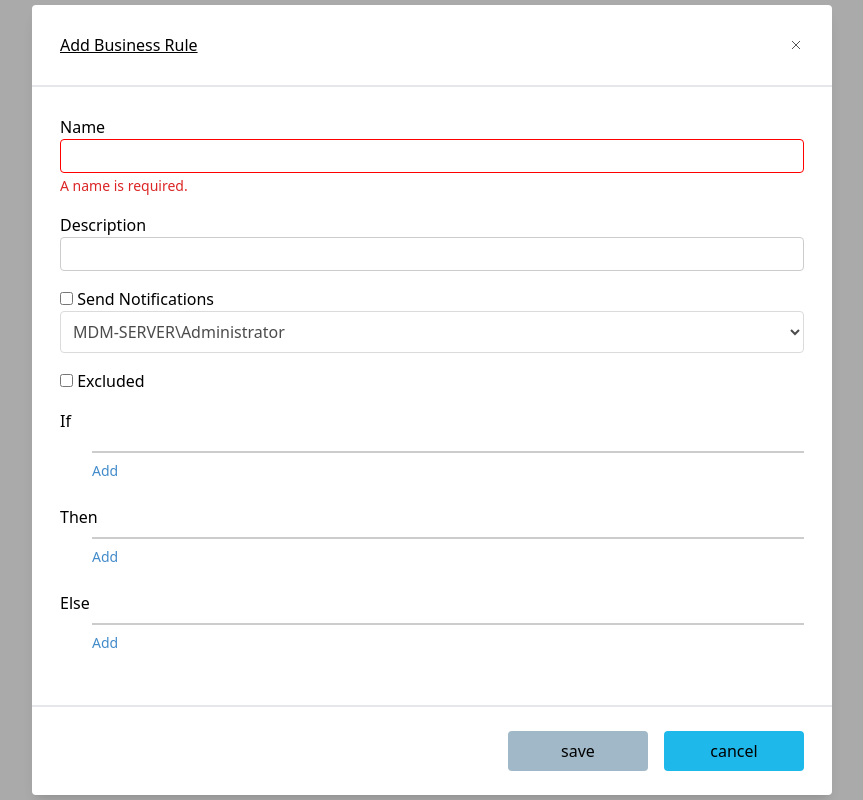
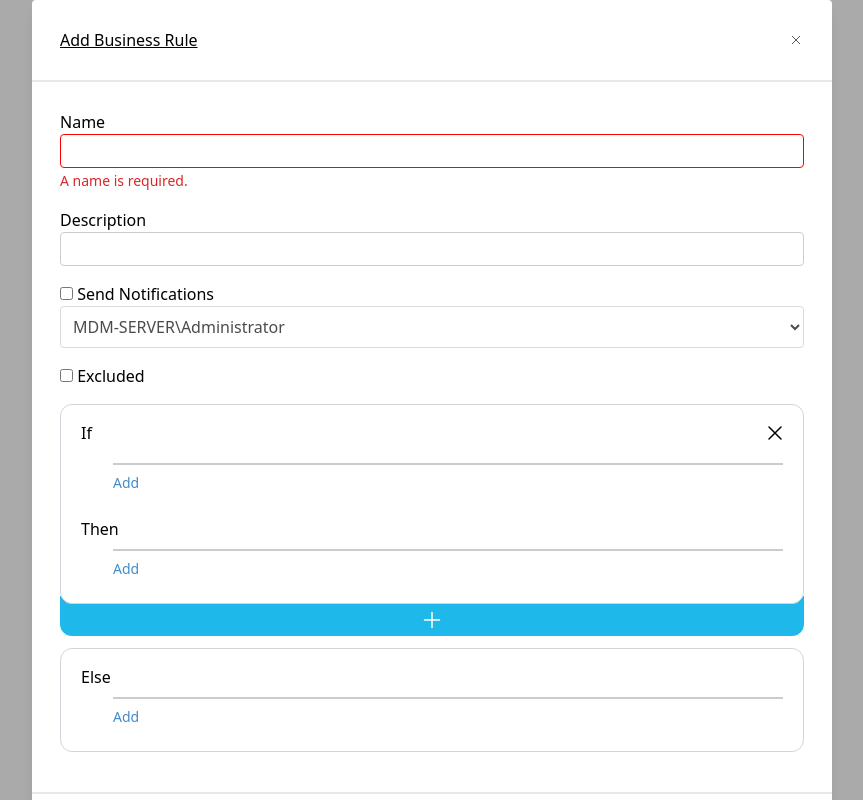
Before and after one commit to alibyt21/business-rules-js, a plain HTML site: page index.html in a window 1280 px wide. Shown: the whole page, without its empty margins (208-1071 px from the left). Drawn offline with nearby package versions, Linux system fonts and the light colour scheme.

Commit message:
6ord icds last change

```diff
--- a/index.html
+++ b/index.html
@@ -148,6 +148,8 @@
                         </div>
                     </div>
 
+                    <div id="if-then"
+                        class="relative border broder-solid border-gray-300 px-5 rounded-xl z-[99] bg-white my-3">
                         <!-- start if container -->
                         <div id="if-container" class="w-full my-4">
                             <div class="w-full">If</div>
@@ -164,7 +166,8 @@
                             </div>
                             <!-- end if sentences -->
 
-                        <div id="if-opener" class="open-upper w-full pl-8 py-2 text-sm text-[#428bca] hover:underline">
+                            <div id="if-opener"
+                                class="open-upper w-full pl-8 py-2 text-sm text-[#428bca] hover:underline">
                                 <button class="open-upper cursor-pointer">
                                     Add
                                 </button>
@@ -194,6 +197,25 @@
                         </div>
                         <!-- end then container -->
 
+                        <!-- start close if then block -->
+                        <div class="close-if-then absolute top-4 right-4">
+                            <svg xmlns="http://www.w3.org/2000/svg" fill="none" viewBox="0 0 24 24" stroke-width="1.5"
+                                stroke="currentColor" class="w-6 h-6">
+                                <path stroke-linecap="round" stroke-linejoin="round" d="M6 18L18 6M6 6l12 12" />
+                            </svg>
+                        </div>
+                        <!-- end close if then block -->
+                    </div>
+
+                    <div id="add-if-then"
+                        class="flex justify-center items-center bg-[#1eb8eb] -mt-5 pt-3 rounded-b-xl py-1 text-white cursor-pointer">
+                        <svg xmlns="http://www.w3.org/2000/svg" fill="none" viewBox="0 0 24 24" stroke-width="1.5"
+                            stroke="currentColor" class="w-6 h-6">
+                            <path stroke-linecap="round" stroke-linejoin="round" d="M12 4.5v15m7.5-7.5h-15" />
+                        </svg>
+                    </div>
+
+                    <div class="border broder-solid border-gray-300 my-3 px-5 rounded-xl ">
                         <!-- start else container -->
                         <div id="elseContainer" class="my-4">
                             <div class="w-full">Else</div>
@@ -215,6 +237,7 @@
                             </div>
                         </div>
                         <!-- end else container -->
+                    </div>
                 </div>
                 <div class="border border-gray-200 border-solid"></div>
                 <div class="w-full flex justify-end p-7 py-6">
@@ -345,13 +368,15 @@
                                 <tbody class="border-t border-b border-solid border-gray-400">
                                     <tr class="py-2 w-full flex">
                                         <td class="w-full flex-1 mx-2">
-                                            <select class="w-full border border-solid border-gray-400 p-2 rounded bg-white">
+                                            <select
+                                                class="w-full border border-solid border-gray-400 p-2 rounded bg-white">
                                                 <option value="0">Attribute</option>
                                                 <option value="1">Text</option>
                                             </select>
                                         </td>
                                         <td class="w-full flex-1 mx-2">
-                                            <select class="w-full border border-solid border-gray-400 p-2 rounded bg-white">
+                                            <select
+                                                class="w-full border border-solid border-gray-400 p-2 rounded bg-white">
                                                 <optgroup label="Attributes">
                                                     <option value="">Name</option>
                                                     <option value="">Code</option>
@@ -359,10 +384,14 @@
                                             </select>
                                         </td>
                                         <td class="w-full flex-1 mx-2">
-                                            <input class="w-full border border-solid border-gray-400 px-2 py-[6px] rounded bg-white" type="number" min="1">
+                                            <input
+                                                class="w-full border border-solid border-gray-400 px-2 py-[6px] rounded bg-white"
+                                                type="number" min="1">
                                         </td>
                                         <td class="w-full flex-1 mx-2">
-                                            <input class="w-full border border-solid border-gray-400 px-2 py-[6px] rounded bg-white" type="number" min="1">
+                                            <input
+                                                class="w-full border border-solid border-gray-400 px-2 py-[6px] rounded bg-white"
+                                                type="number" min="1">
                                         </td>
                                     </tr>
                                 </tbody>
--- a/main.js
+++ b/main.js
@@ -1218,6 +1218,27 @@ function rebuild_page() {
 }
 
 rebuild_page();
-/* START logical operator data structure interactions in ui */
 
-/* END logical operator data structure interactions in ui */
+
+
+/* START add if then block to page */
+let addIfThenButton = document.getElementById("add-if-then");
+let ifThen = document.getElementById("if-then");
+
+
+
+addIfThenButton.addEventListener("click",function(){
+    let newIfThen = ifThen.cloneNode(true);
+    console.log(newIfThen);
+    ifThen.parentNode.insertBefore(newIfThen,ifThen.nextSibling);
+})
+
+
+
+let ifThenClosers = document.querySelectorAll(".close-if-then");
+ifThenClosers.forEach(function (single) {
+    single.addEventListener("click", function () {
+        console.log(single.parentNode);
+    });
+});
+/* END add if then block to page */
```
Lines whose indentation alone changed are shown as unchanged.
